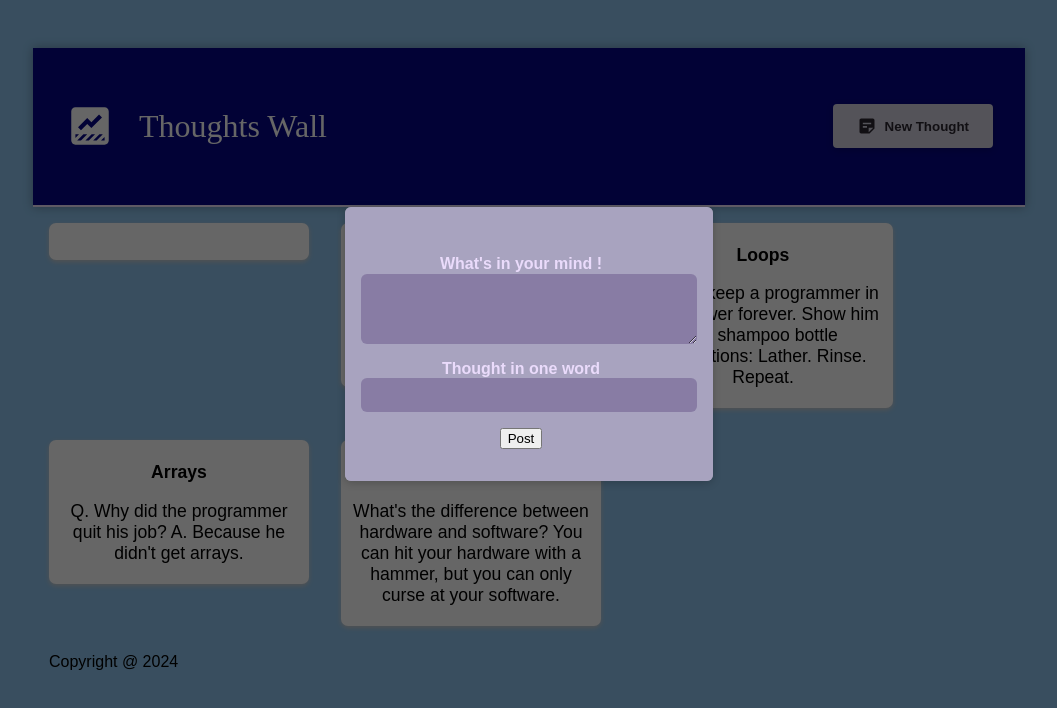
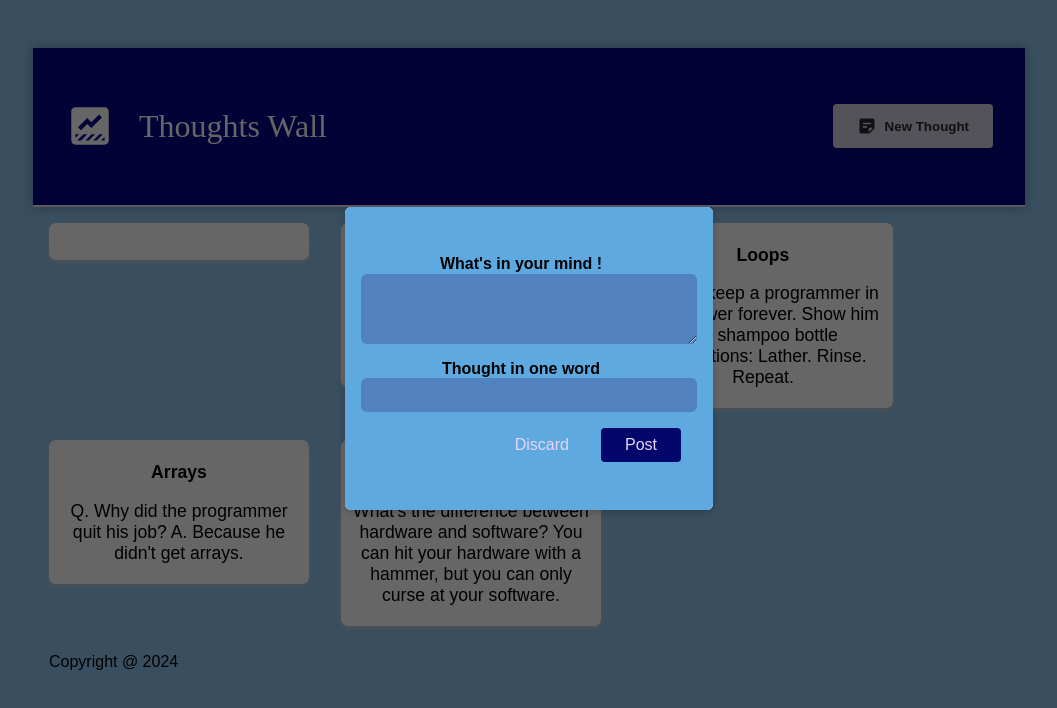
Before and after one commit to fenilaphilip/Thoughts-Wall, a React (Vite) app: page / in a window 1280 px wide. Both pictures are taken after a click on the button "New Thought". Shown: the top 708 px of the page, without its empty margins (111-1168 px from the left). Built offline with nearby package versions, Linux system fonts and the light colour scheme; a web font is replaced by a local one.

Commit message:
post discard button added

```diff
--- a/src/components/App.jsx
+++ b/src/components/App.jsx
@@ -16,7 +16,7 @@ function App() {
 
     return (
         <div className={styles.body}>
-            <Header postingWindow={hideAndShow} />
+            <Header createPost={hideAndShow} />
             <main>
                 <PostList showPostingWindow={viewPostingWindow} hidePostingWindow={hideAndShow} />
             </main>
--- a/src/components/Header.jsx
+++ b/src/components/Header.jsx
@@ -2,7 +2,7 @@ import { MdDataThresholding, MdStickyNote2 } from 'react-icons/md';
 
 import styles from "./Header.module.css"
 
-function Header({ postingWindow }) {
+function Header({ createPost }) {
 
     return (
         <header className={styles.header}>
@@ -12,7 +12,7 @@ function Header({ postingWindow }) {
             </h1>
             <button
                 className={styles.newpost}
-                onClick={postingWindow}>
+                onClick={createPost}>
                 <MdStickyNote2 size={20} />
                 New Thought
             </button>
--- a/src/components/NewPost.jsx
+++ b/src/components/NewPost.jsx
@@ -1,7 +1,7 @@
 
 import styles from "./NewPost.module.css";
 
-function NewPost({ content, setContent, hide }) {
+function NewPost({ content, setContent, discardPost }) {
 
     function handleOnChange(event) {
         event.preventDefault();
@@ -43,7 +43,11 @@ function NewPost({ content, setContent, hide }) {
                     value={content.caption}
                     required />
             </p>
-            <button className={styles.action}>Post</button>
+            <p className={styles.actions}>
+                <button type="button" onClick={discardPost}>Discard</button>
+                <button type="submit">Post</button>
+            </p>
+
         </form>
     );
 }
--- a/src/components/NewPost.module.css
+++ b/src/components/NewPost.module.css
@@ -1,5 +1,5 @@
 .newpost {
-    background-color: #1308535e;
+    background-color: #5eaae0;
     padding: 2rem;
     padding-left: 1rem;
     width: 20rem;
@@ -11,7 +11,7 @@
 .newpost label {
     display: block;
     margin-bottom: 0.05rem;
-    color: #eadbfb;
+    color: #000000;
     font-weight: bold;
 }
 
@@ -39,12 +39,12 @@
     padding: 0.5rem 1.5rem;
     border: none;
     border-radius: 4px;
-    background-color: #34036c;
+    background-color: #03076c;
     color: #e5d5f7;
 }
 
 .actions button:hover {
-    background-color: #23014a;
+    background-color: #137110;
 }
 
 .actions button[type='button'] {
--- a/src/components/PostList.jsx
+++ b/src/components/PostList.jsx
@@ -14,7 +14,7 @@ function PostList({ showPostingWindow, hidePostingWindow }) {
         <>
             {showPostingWindow ?
                 <Modal view={hidePostingWindow}>
-                    <NewPost content={content} setContent={setContent} />
+                    <NewPost content={content} setContent={setContent} discardPost={hidePostingWindow} />
                 </Modal>
                 : null}
 
```
